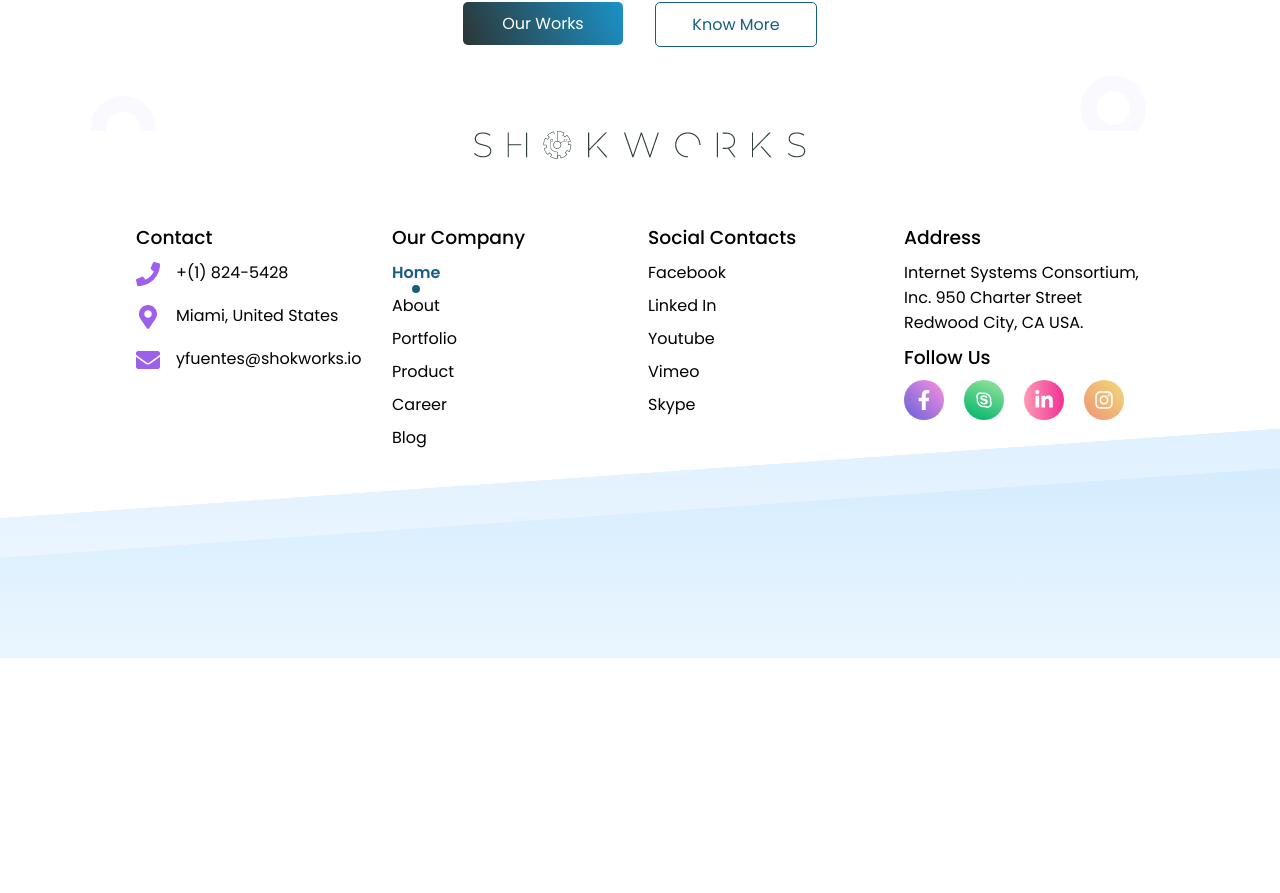
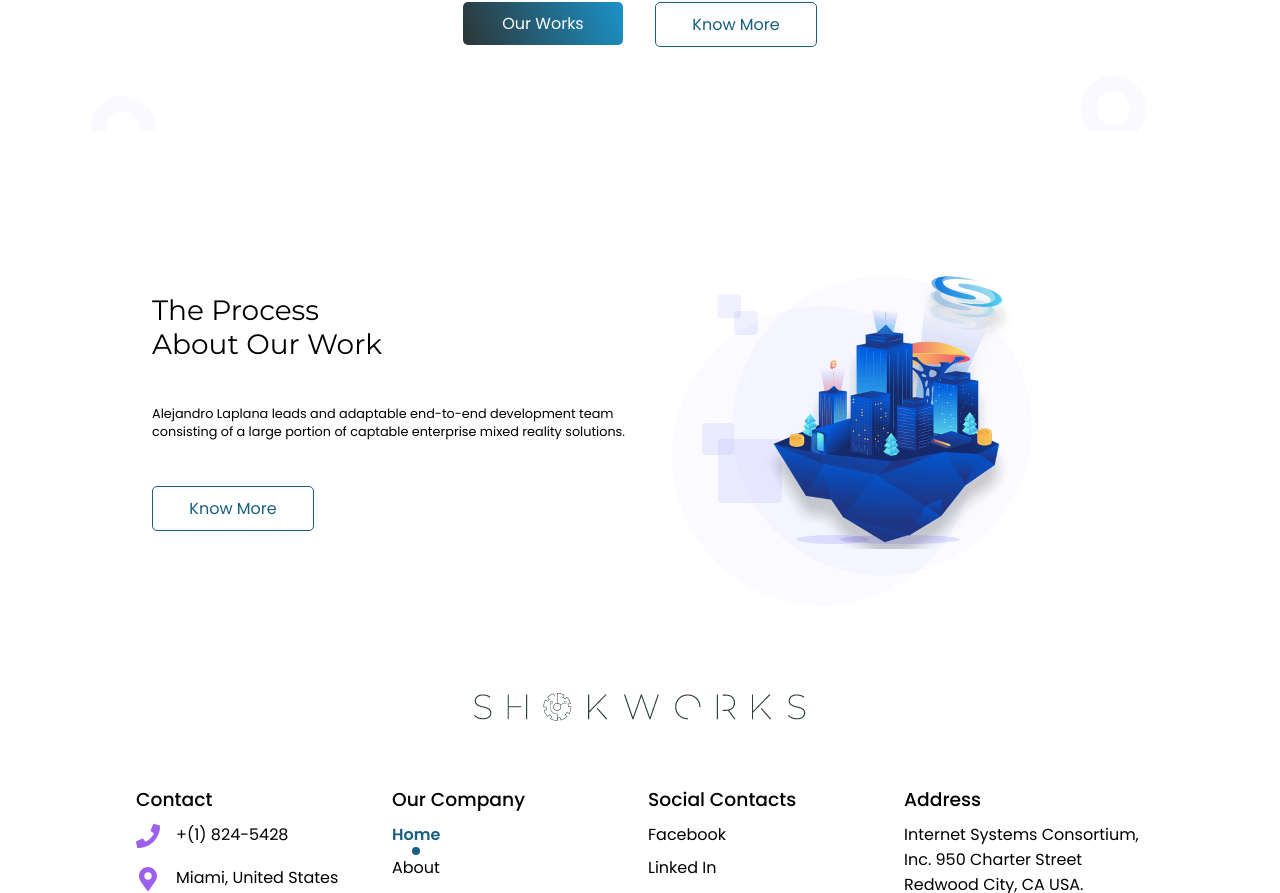
Before and after one commit to GGabrielDev/shokworks-test, a React (Create React App) app: page / in a window 1280 px wide. Shown: the part 669-1562 px from the top of the page. Before the commit the page ends 1327 px from the top, so only its background shows below. Built offline with nearby package versions, Linux system fonts and the light colour scheme.

Commit message:
Finished one Info Card, responiveness checked

```diff
--- /dev/null
+++ b/src/components/InfoView/InfoView.tsx
@@ -0,0 +1,54 @@
+import React, { VoidFunctionComponent } from "react";
+import {
+  DualSquares,
+  ImageElipsis,
+  InfoBackCircle,
+  InfoButton,
+  InfoCard,
+  InfoContent,
+  InfoContentWrapper,
+  InfoImage,
+  InfoImageWrapper,
+  InfoTitle,
+} from "./InfoViewComponents";
+
+const InfoView: VoidFunctionComponent = () => {
+  return (
+    <InfoCard>
+      <InfoContentWrapper>
+        <InfoTitle>
+          The Process <br /> About Our Work
+        </InfoTitle>
+        <InfoContent>
+          Alejandro Laplana leads and adaptable end-to-end development team
+          consisting of a large portion of captable enterprise mixed reality
+          solutions.
+        </InfoContent>
+        <InfoButton to="/redirect">Know more</InfoButton>
+      </InfoContentWrapper>
+      <InfoImageWrapper>
+        <InfoImage src={require("../../assets/img/InfoImage1.png")} />
+        <InfoBackCircle />
+        <InfoBackCircle $transform="-20%, 10%" />
+        <DualSquares
+          $mainSize={64}
+          $xPos={72}
+          $yPos={55}
+          $altMainSize={32}
+          $altTranslatePos="-50%, -50%"
+        />
+        <DualSquares
+          $mainSize={24}
+          $xPos={77}
+          $yPos={31.5}
+          $altMainSize={24}
+          $altTranslatePos="-70%, -70%"
+        />
+        <ImageElipsis $width={25} $xPos={35} $yPos={72.5} />
+        <ImageElipsis $width={15} $xPos={54} $yPos={72.5} />
+      </InfoImageWrapper>
+    </InfoCard>
+  );
+};
+
+export default InfoView;
--- /dev/null
+++ b/src/components/InfoView/InfoViewComponents.tsx
@@ -0,0 +1,145 @@
+import styled from "styled-components";
+import { Link } from "react-router-dom";
+import { MainButtonCSS } from "../AbstractedComponents";
+import { mediaSizes } from "../../assets/CSSMediaSizes";
+import { maxMargin } from "../../assets/CSSRules";
+
+const { mobileL, tablet } = mediaSizes;
+
+// Components Props Types
+
+type InfoBackCircleProps = {
+  $transform?: string;
+};
+
+type DualSquaresProps = {
+  $xPos: number;
+  $yPos: number;
+  $mainSize: number;
+  $altTranslatePos: string;
+  $altMainSize: number;
+};
+
+type ImageElipsisProps = {
+  $xPos: number;
+  $yPos: number;
+  $width: number;
+};
+
+// Styled Components
+
+export const InfoCard = styled.div`
+  ${maxMargin}
+  width: 100%;
+  height: 75%;
+  display: flex;
+  justify-content: center;
+  flex-wrap: wrap;
+  gap: 1em;
+`;
+
+export const InfoContentWrapper = styled.div`
+  display: flex;
+  flex-direction: column;
+  gap: 2em;
+  width: 30em;
+  align-items: flex-start;
+	justify-content: center;
+
+  @media screen and (max-width: ${tablet}) {
+    padding: 0 2em;
+  }
+`;
+
+export const InfoTitle = styled.h2`
+  margin: 0;
+  font: normal normal normal 1.75em "Montserrat";
+`;
+
+export const InfoContent = styled.p`
+  font: normal normal normal 0.8em "Poppins";
+`;
+
+export const InfoButton = styled(Link)`
+  ${MainButtonCSS}
+`;
+
+export const InfoImageWrapper = styled.div`
+  display: flex;
+  width: 30em;
+  align-items: center;
+  justify-content: center;
+  position: relative;
+`;
+
+export const InfoImage = styled.img`
+  width: auto;
+  height: 50%;
+
+  @media screen and (max-width: ${mobileL}) {
+    width: 90%;
+    height: auto;
+  }
+`;
+
+export const InfoBackCircle = styled.div<InfoBackCircleProps>`
+  width: 300px;
+  height: 300px;
+  position: absolute;
+  top: 25%;
+  right: 20%;
+  z-index: -5;
+  border-radius: 50%;
+  background: #0000ff05 0% 0% no-repeat padding-box;
+  background-blend-mode: multiply;
+
+  @media screen and (max-width: ${mobileL}) {
+    top: 5%;
+    right: 15%;
+  }
+
+  ${({ $transform }) =>
+    $transform ? `transform: translate(${$transform})` : ""}
+`;
+
+export const DualSquares = styled.div<DualSquaresProps>`
+  position: absolute;
+  ${({ $mainSize, $xPos, $yPos }) => `
+		width: ${$mainSize}px;
+		height: ${$mainSize}px;
+	  top: ${$yPos}%;
+		right: ${$xPos}%;
+	`}
+  z-index: -2;
+  border-radius: 0.25em;
+  background: #0000ff0f 0% 0% no-repeat padding-box;
+  background-blend-mode: overlay;
+
+  &:after {
+    content: "";
+    position: absolute;
+    ${({ $altMainSize, $altTranslatePos }) => `
+		  width: ${$altMainSize}px;
+			height: ${$altMainSize}px;
+			transform: translate(${$altTranslatePos});
+		`}
+    z-index: -1;
+    border-radius: 0.25em;
+    background: #0000ff0f 0% 0% no-repeat padding-box;
+    background-blend-mode: multiply;
+  }
+`;
+
+export const ImageElipsis = styled.div<ImageElipsisProps>`
+  position: absolute;
+  ${({ $width, $xPos, $yPos }) => `
+		width: ${$width}%;
+		height: 0.6em;
+		top: ${$yPos}%;
+		right: ${$xPos}%;
+	`}
+  z-index: -1;
+  border-radius: 50%;
+  background: #0000ff1a 0% 0% no-repeat padding-box;
+  background-blend-mode: multiply;
+`;
--- a/src/components/NavigationBar/SideBar.tsx
+++ b/src/components/NavigationBar/SideBar.tsx
@@ -43,7 +43,7 @@ const SideBar: VoidFunctionComponent<SideBarProps> = ({
         </NavItem>
         <NavLinksWrapper $onSidebar>{navLinks}</NavLinksWrapper>
         <NavItem>
-          <ContactButton $onSidebar to="/redirect">
+          <ContactButton $primary $onSidebar to="/redirect">
             Contact Us
           </ContactButton>
         </NavItem>
--- a/src/pages/Landing.tsx
+++ b/src/pages/Landing.tsx
@@ -1,8 +1,14 @@
 import React, { VoidFunctionComponent } from "react";
+import InfoView from "../components/InfoView/InfoView";
 import LandingView from "../components/LandingView/LandingView";
 
 const Landing: VoidFunctionComponent = () => {
-  return <LandingView />;
+  return (
+    <>
+      <LandingView />
+      <InfoView />
+    </>
+  );
 };
 
 export default Landing;
```
Also changed, not shown: src/assets/img/InfoImage1.png (added), src/assets/img/InfoImage2.png (added).
